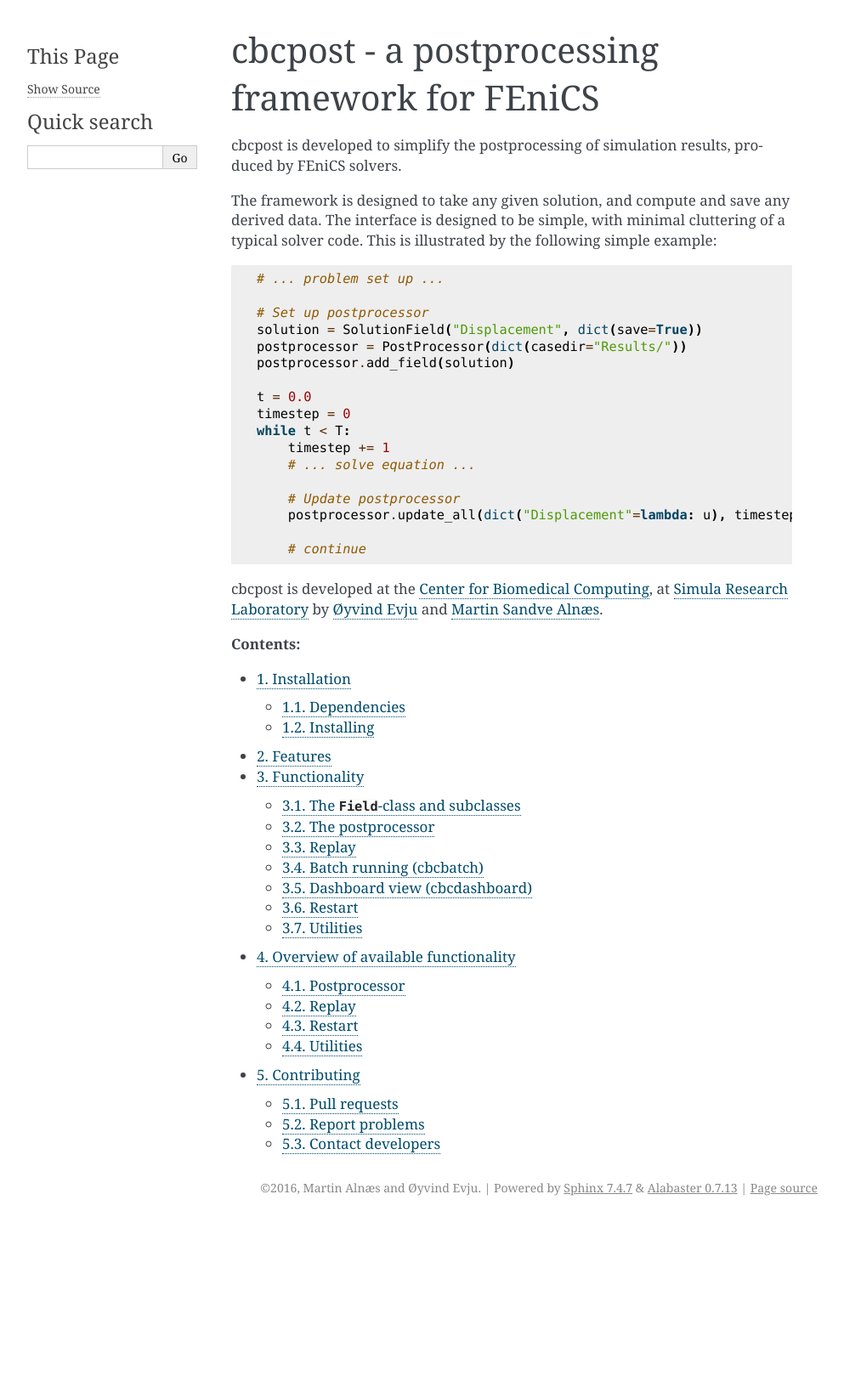
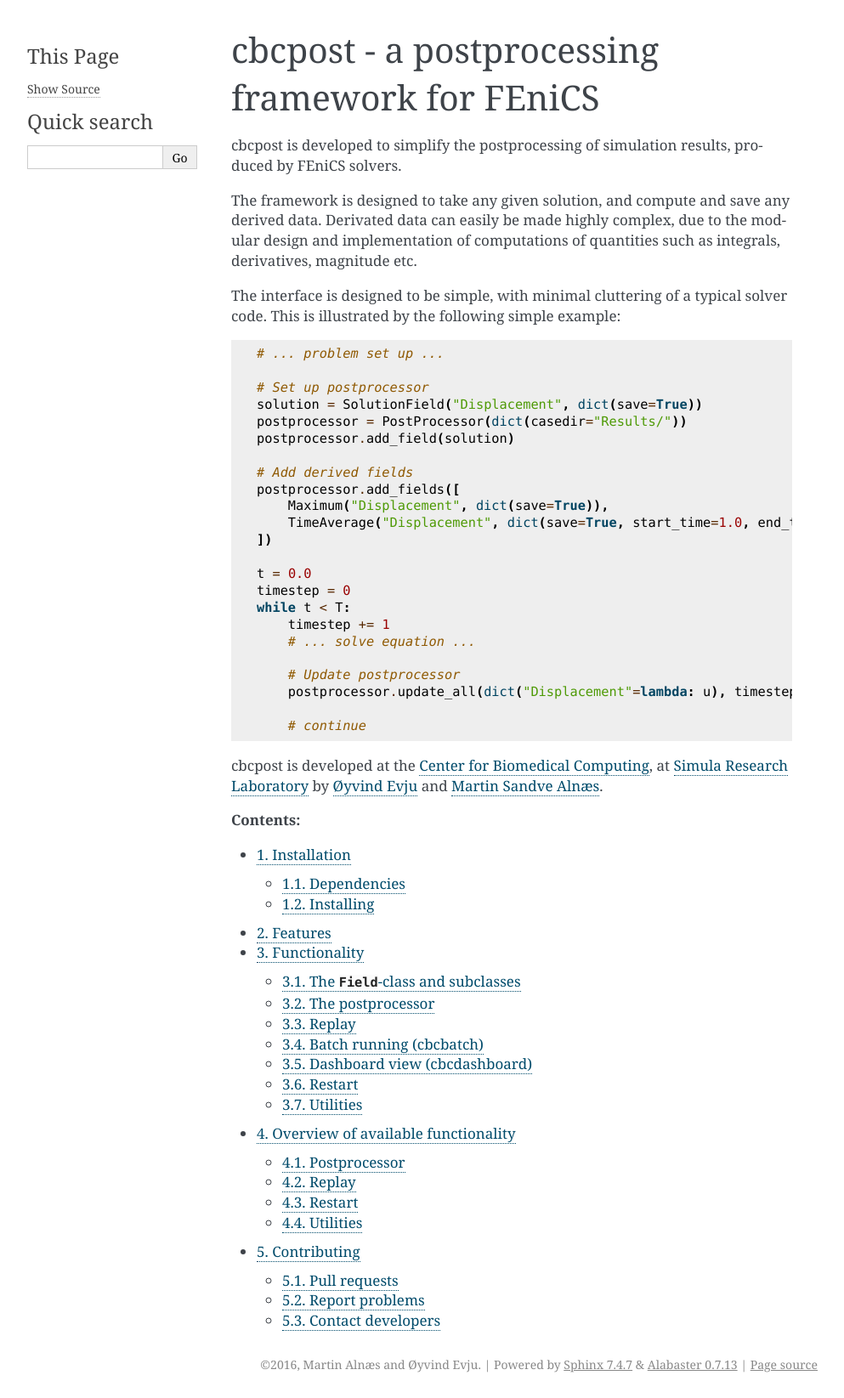
Before and after one commit to jakobes/cbcpost-fork, a Sphinx documentation site: the page built from docs/index.rst, in a window 1280 px wide. Shown: the whole page at 85% size, without its empty margins (148-1141 px from the left). Built offline with Sphinx 7.4.7, drawn with Linux system fonts in a browser that asks for light colours; pages that are not in the unit, such as notebooks, are missing from menus; before the commit the page ends 1437 px from its top, so only the background shows below that.

Commit message:
Added slightly more meat to the introduction

```diff
--- a/docs/index.rst
+++ b/docs/index.rst
@@ -8,7 +8,9 @@
 
 cbcpost is developed to simplify the postprocessing of simulation results, produced by FEniCS solvers.
 
-The framework is designed to take any given solution, and compute and save any derived data. The interface is designed to be simple, with minimal cluttering of a typical solver code. This is illustrated by the following simple example:
+The framework is designed to take any given solution, and compute and save any derived data. Derivated data can easily be made highly complex, due to the modular design and implementation of computations of quantities such as integrals, derivatives, magnitude etc.
+
+The interface is designed to be simple, with minimal cluttering of a typical solver code. This is illustrated by the following simple example:
 
 .. code-block :: python
 
@@ -18,6 +20,12 @@
     solution = SolutionField("Displacement", dict(save=True))
     postprocessor = PostProcessor(dict(casedir="Results/"))
     postprocessor.add_field(solution)
+
+    # Add derived fields
+    postprocessor.add_fields([
+        Maximum("Displacement", dict(save=True)),
+        TimeAverage("Displacement", dict(save=True, start_time=1.0, end_time=2.0)),
+    ])
 
     t = 0.0
     timestep = 0
```
